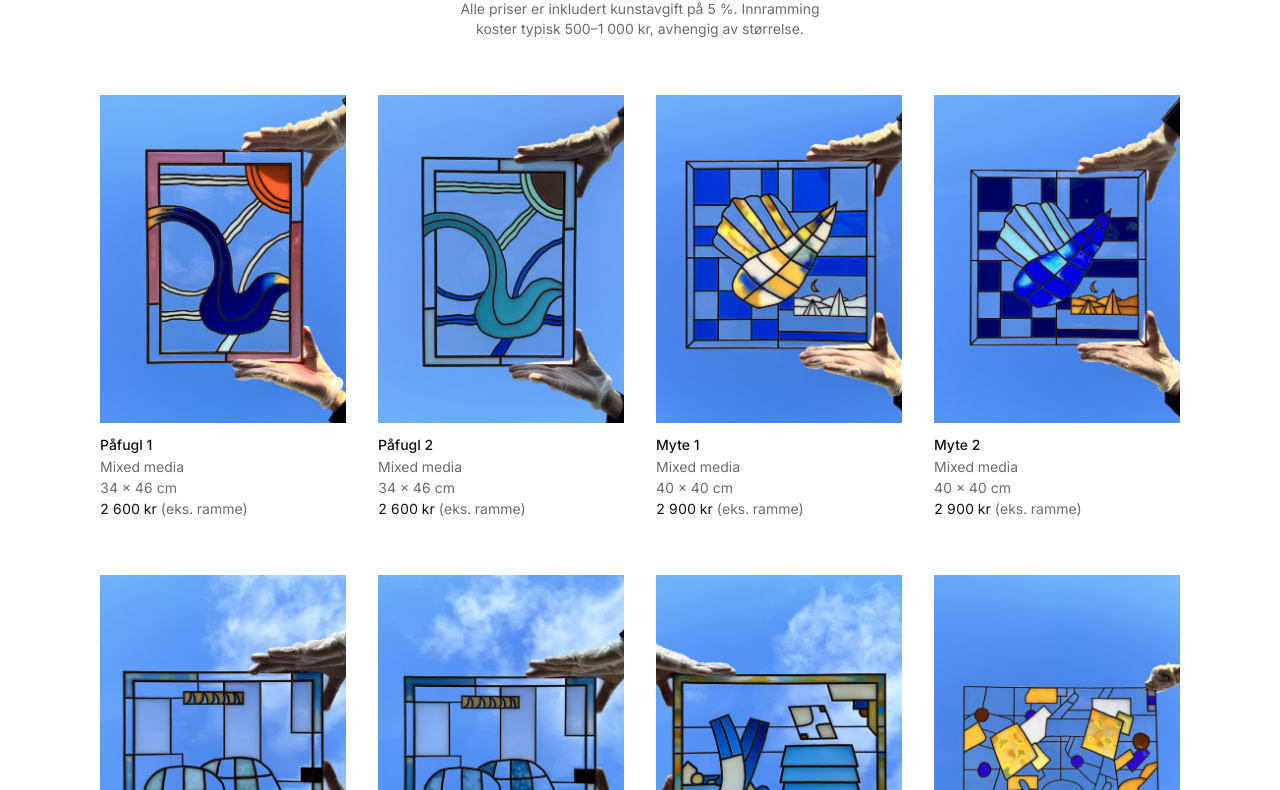
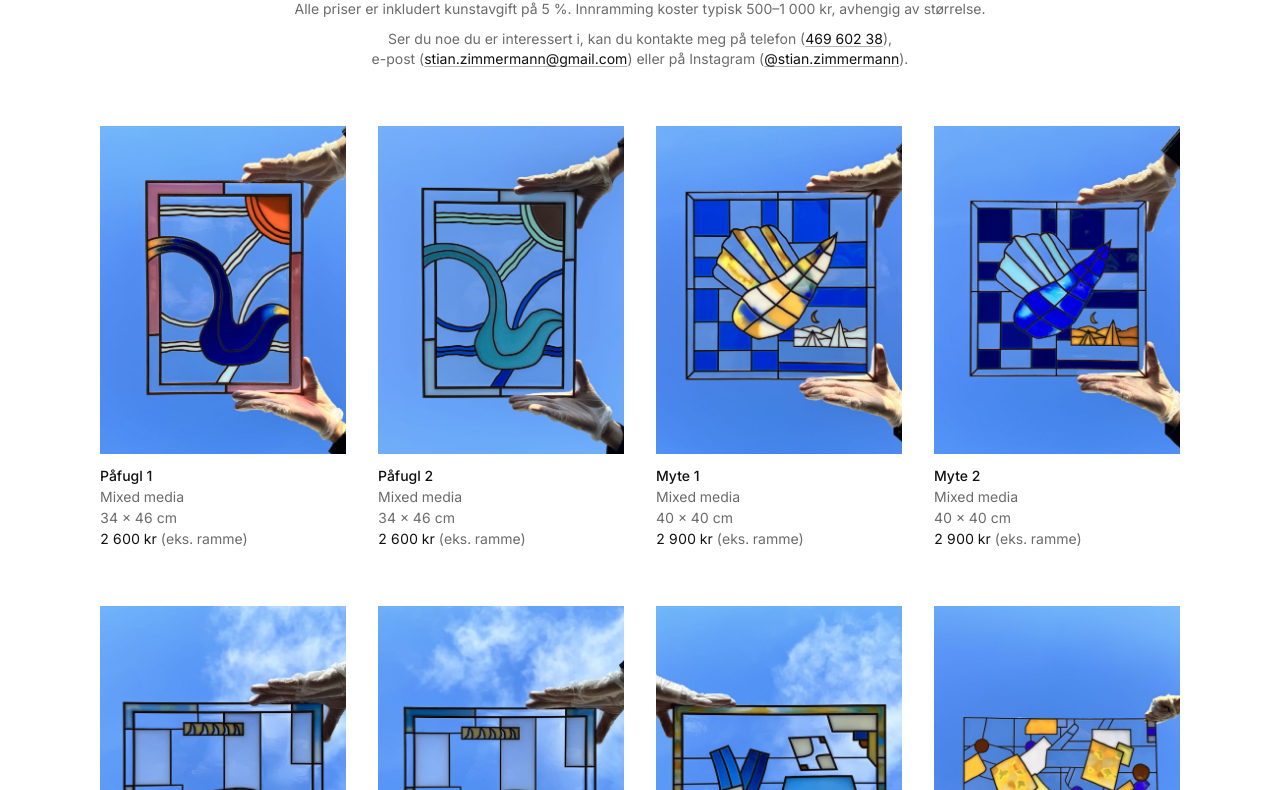
Before and after one commit to stianzb/kunstside, a plain HTML site: page index.html in a window 1280 px wide. Shown: the part 148-938 px from the top of the page. Drawn offline with Linux system fonts and the light colour scheme.

Commit message:
Legg til kontaktinformasjon under overskriften
Telefon, e-post og Instagram er klikkbare lenker.

Co-Authored-By: Claude Opus 5.5 <noreply@anthropic.com>
Claude-Session: https://claude.ai/code/session_01LerHdR3gjCfduA3hkGN4PS

```diff
--- a/index.html
+++ b/index.html
@@ -35,7 +35,10 @@
   header { display: flex; flex-direction: column; align-items: center; text-align: center; gap: 6px; margin-bottom: 40px; }
   .artist { font-size: 13px; color: var(--muted); letter-spacing: 0.01em; margin: 0; }
   h1 { font-size: 30px; font-weight: 500; letter-spacing: -0.02em; margin: 0; line-height: 1.1; }
-  .intro { font-size: 14px; color: var(--muted); max-width: 44ch; margin: 10px 0 0; text-wrap: balance; }
+  .intro { font-size: 14px; color: var(--muted); max-width: 104ch; margin: 10px 0 0; text-wrap: balance; }
+  .intro + .intro { margin-top: 4px; }
+  .intro a { color: var(--fg); text-decoration: underline; text-decoration-thickness: 1px; text-underline-offset: 2px; text-decoration-color: #b5b5b5; }
+  .intro a:hover { text-decoration-color: currentColor; }
   .nw { white-space: nowrap; }
 
   .grid {
@@ -135,6 +138,7 @@
     <p class="artist">Stian Zimmermann</p>
     <h1>Verksliste</h1>
     <p class="intro">Alle priser er inkludert kunstavgift på&nbsp;5&nbsp;%. Innramming koster typisk <span class="nw">500–1&nbsp;000&nbsp;kr</span>, avhengig av størrelse.</p>
+    <p class="intro">Ser du noe du er interessert i, kan du kontakte meg på telefon (<a class="nw" href="tel:+4746960238">469&nbsp;602&nbsp;38</a>), <span class="nw">e-post</span> (<a href="mailto:stian.zimmermann@gmail.com">stian.zimmermann@gmail.com</a>) eller på Instagram (<a href="https://www.instagram.com/stian.zimmermann/" target="_blank" rel="noopener">@stian.zimmermann</a>).</p>
   </header>
 
   <ul class="grid" id="list"></ul>
```
